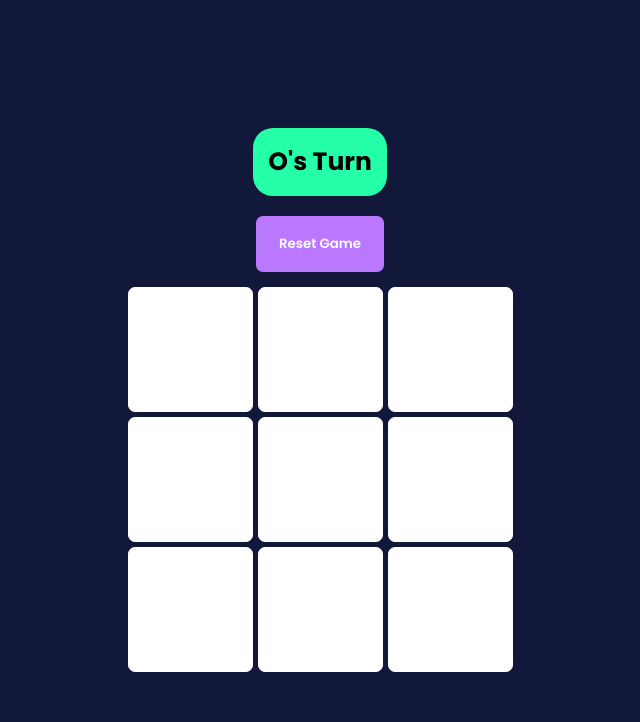
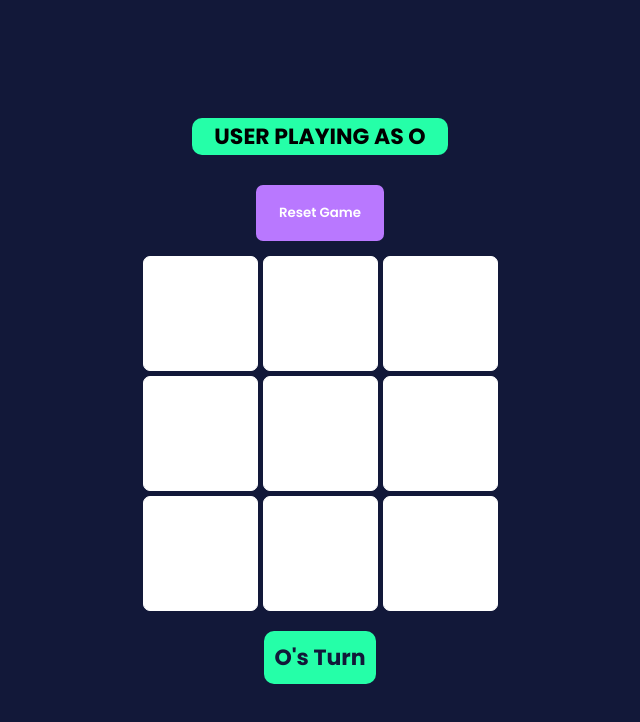
Before and after one commit to ayush18064/Minimax-Tic-Tac-Toe-Game, a plain HTML site: page index.html in a window 1280 px wide. Shown: the whole page, without its empty margins (320-960 px from the left). Drawn offline with Linux system fonts and the light colour scheme.

Commit message:
updated ui

```diff
--- a/index.html
+++ b/index.html
@@ -9,7 +9,7 @@
   </head>
   <body>
     <main class="main">
-      <h1 class="header-text">User playing as <span>O</span></h1>
+      <h1 class ="default-heading">USER PLAYING AS O</h1>
       <button id="reset-btn">Reset Game</button>
       <div class="container">
         <div class="box" id="0"></div>
@@ -22,6 +22,7 @@
         <div class="box" id="7"></div>
         <div class="box" id="8"></div>
       </div>
+      <h1 class="header-text">User playing as <span>O</span></h1>
     </main>
     <script src="script.js"></script>
   </body>
--- a/script.js
+++ b/script.js
@@ -35,17 +35,17 @@ function handleClick(e) {
             headerText.innerHTML = `<h1 class="whichplayer">${currentplayer}'s Turn</h1>`;
             setTimeout(() => {
                 BestMove();
-            }, 500);
+            }, 300);
         }
     }
 }
 
 function BestMove() {
-    let bestScore = -Infinity;
+    let bestScore = -Infinity; // computer is the max player
     let move;
     board.forEach((val, index) => {
         if (val == null) {
-            board[index] = ai_player;
+            board[index] = ai_player; // X
             let score = MiniMax(board, 0, false);
             board[index] = null;
             if (score >= bestScore) {
@@ -94,7 +94,7 @@ let scores = {
     "draw": 0,
 };
 let count = 0;
-function MiniMax(board, depth, isMaximizingPlayer) { // board,0,false
+function MiniMax(board, depth, isMaximizingPlayer) { // board , 0, false
     let result = checkWinner();
     // this simply means that the game has not ended
     if (result !== null) {
--- a/style.css
+++ b/style.css
@@ -27,7 +27,7 @@ body {
     background: #ad81db;
 
     padding: 10px;
-    border-radius: 10px;
+    border-radius: 5px;
 
 
 
@@ -54,8 +54,8 @@ body {
 
 .box {
     background: #fff;
-    height: 125px;
-    width: 125px;
+    height: 115px;
+    width: 115px;
     display: flex;
     border: 1px solid white;
     justify-content: center;
@@ -69,6 +69,18 @@ body {
 
 
 
+}
+
+.main .default-heading {
+    color: black;
+    font-size: 22px;
+    margin-top: 2px;
+    margin-bottom: 10px;
+    background: #25ffa8;
+    padding: 2px;
+    width: 20%;
+    text-align: center;
+    border-radius: 10px;
 }
 
 .disable {
@@ -107,8 +119,9 @@ body {
 
 .whichplayer {
     background: #25ffa8;
-    padding: 15px;
-    font-size: 25px;
-    border-radius: 20px;
-    color: #000;
+    padding: 10px;
+    font-size: 22px;
+    border-radius: 10px;
+    color: #121839;
+margin-top: 20px;
 }
```
